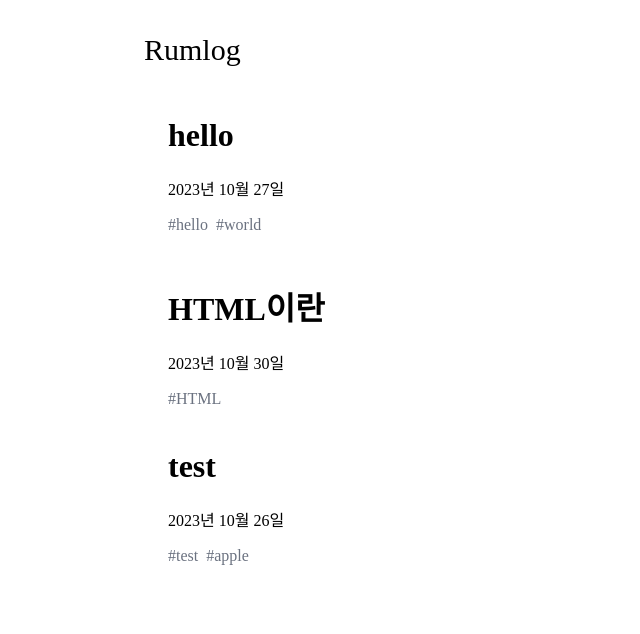
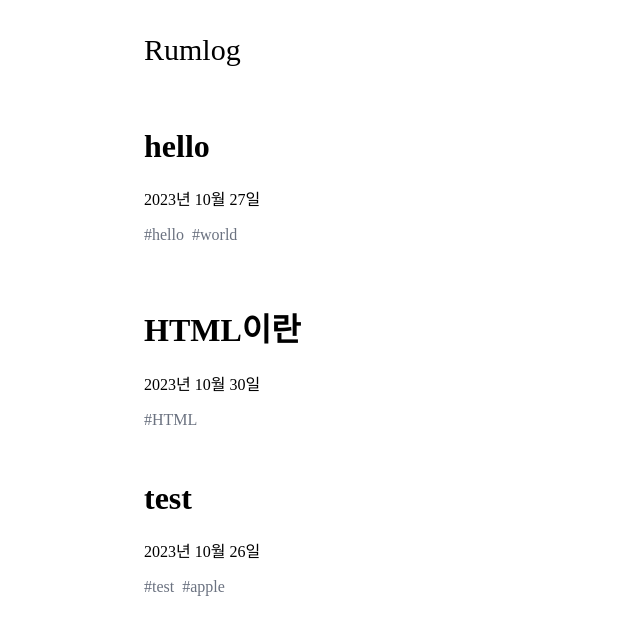
Before and after one commit to yongseongjeon/rumlog, a Next.js app: page / in a window 1280 px wide. Shown: the top 634 px of the page, without its empty margins (0-640 px from the left). Built offline with nearby package versions, Linux system fonts and the light colour scheme.

Commit message:
style: 메인 페이지 레이아웃 수정

```diff
--- a/components/Header/Header.tsx
+++ b/components/Header/Header.tsx
@@ -2,7 +2,7 @@ import Link from "next/link";
 
 function Header() {
   return (
-    <header className="flex justify-between h-16 px-4 mt-8">
+    <header className="flex justify-between h-20 px-4 mt-8">
       <div>
         <span className="text-3xl cursor-pointer">
           <Link href="/">Rumlog</Link>
--- a/pages/index.tsx
+++ b/pages/index.tsx
@@ -8,17 +8,17 @@ import Date from "../components/Date/Date";
 const Home: NextPage = ({ postMetadata }) => {
   return (
     <>
-      <ul>
+      <div>
         {postMetadata.map(({ title, date, tags, author }: Metadata) => (
           <Link key={title} href={`/${title}`}>
-            <div className="w-full h-36 border border-black flex-col hover:bg-gray-100">
-              <h1>{title}</h1>
+            <div className="w-full h-36 border border-black flex-col hover:bg-gray-100 p-4">
+              <h1 className="mt-0">{title}</h1>
               <Date date={date} />
               <Tags tags={tags} />
             </div>
           </Link>
         ))}
-      </ul>
+      </div>
     </>
   );
 };
```
